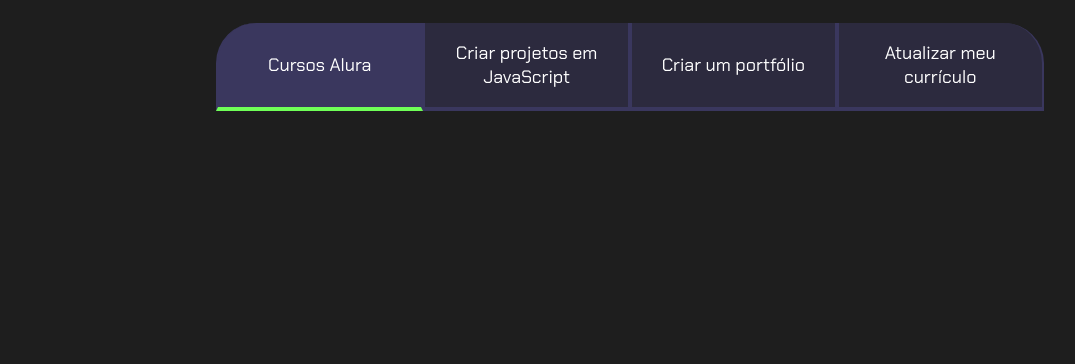
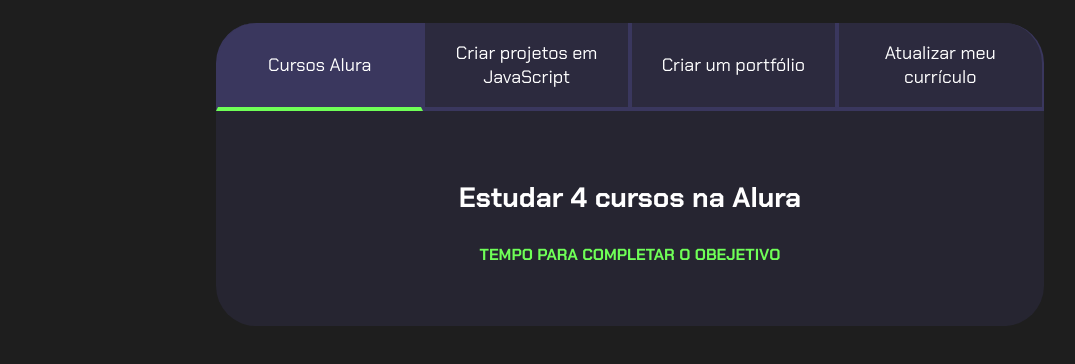
Before and after one commit to GabrielRodriguesDaSilva/progamacao_3D_oficial, a plain HTML site: page index.html in a window 1280 px wide. Shown: the part 80-444 px from the top of the page, without its empty margins (10-1085 px from the left). Drawn offline with Linux system fonts and the light colour scheme.

Commit message:
Add files via upload

```diff
--- a/index.html
+++ b/index.html
@@ -12,11 +12,41 @@
 
     <section class="conteudo-principal">
         <h2 class="titulo-principal">Meus objetivos do ano<span>_</span></h2>
-        <div class="botoes">
-            <button class="botao ativo">Cursos Alura</button>
-            <button class="botao">Criar projetos em JavaScript</button>
-            <button class="botao">Criar um portfólio</button>
-            <button class="botao">Atualizar meu currículo</button>
+        <div class="conteudo">
+            <div class="botoes">
+                <button class="botao ativo">Cursos Alura</button>
+                <button class="botao">Criar projetos em JavaScript</button>
+                <button class="botao">Criar um portfólio</button>
+                <button class="botao">Atualizar meu currículo</button>
+            </div>
+
+            <div class="abas-textos">
+                <div class="aba-conteudo ativo">
+                    <h3 class="aba-conteudo-titulo-principal">Estudar 4 cursos na Alura</h3>
+                    <h4 class="aba-conteudo-titulo-secundario">Tempo para completar o obejetivo</h4>
+
+                </div>
+
+                <div class="aba-conteudo">
+                    <h3 class="aba-conteudo-titulo-principal">Criar 5 projetos em JavaScript</h3>
+                    <h4 class="aba-conteudo-titulo-secundario">Tempo para completar o obejetivo</h4>
+                </div>
+
+                <div class="aba-conteudo">
+                    <h3 class="aba-conteudo-titulo-principal">Criar um portfólio com os 3 melhores projetos</h3>
+                    <h4 class="aba-conteudo-titulo-secundario">Tempo para completar o obejetivo</h4>
+                </div>
+
+                <div class="aba-conteudo">
+                    <h3 class="aba-conteudo-titulo-principal">Atualizar meu currículos com os certificados da Alura</h3>
+                    <h4 class="aba-conteudo-titulo-secundario">Tempo para completar o obejetivo</h4>
+                </div>
+
+                <div class="aba-conteudo">
+                    <h3 class="aba-conteudo-titulo-principal">Atualizar meu currículos com os certificados da Alura</h3>
+                    <h4 class="aba-conteudo-titulo-secundario">Tempo para completar o obejetivo</h4>
+                </div>
+            </div>
         </div>
     </section>
 
--- a/style.css
+++ b/style.css
@@ -54,7 +54,38 @@
 }
 
 .botoes {
-    display: flex;
+    display: block;
+}
+
+.botao.ativo {
+    background-color: var(--botao-ativo);
+    border-bottom: 4px solid var(--verde);
+
+}
+
+.abas-textos {
+    background-color: var(--texto-fundo);
+    padding: 40px;
+    border-radius: 0 0 40px 40px;
+}
+
+.aba-conteudo.ativo {
+    display: block;
+}
+
+.aba-conteudo {
+    display: none;
+}
+
+.aba-conteudo-titulo-principal {
+    font-size: 28px;
+    text-align: center;
+}
+
+.aba-conteudo-titulo-secundario {
+    text-align: center;
+    color: var(--verde);
+    text-transform: uppercase;
 }
 
 @media screen and (min-width: 768px) {
@@ -70,9 +101,3 @@
         border-radius: 0 40px 0 0;
     }
 }
-
-.ativo{
-    background-color: var(--botao-ativo);
-    border-bottom: 4px solid var(--verde);
-
-}
```
